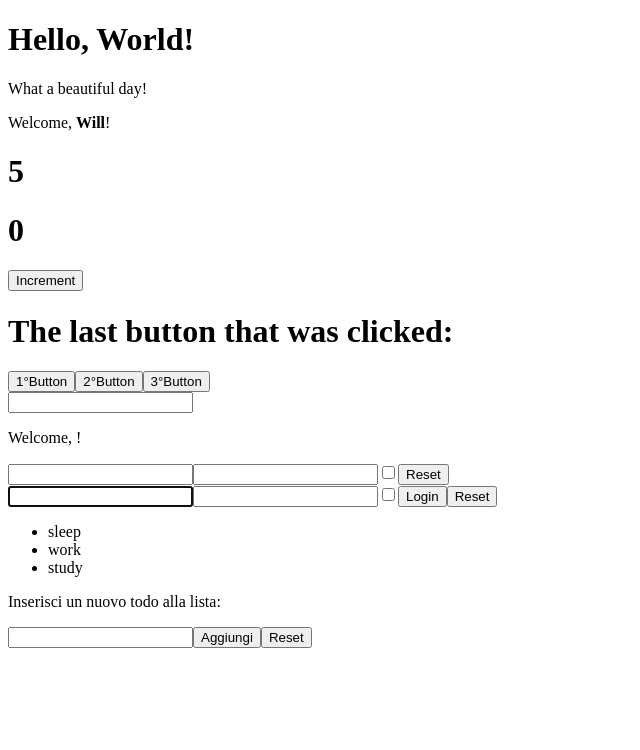
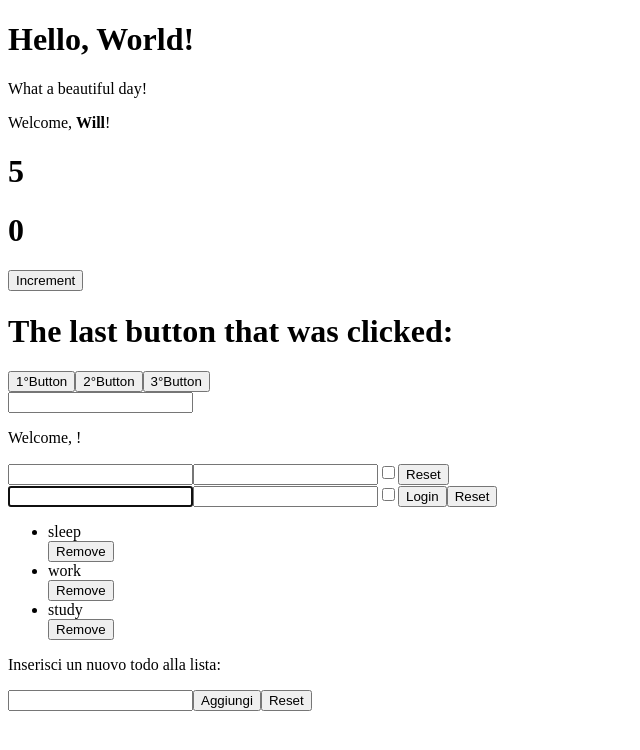
Before and after one commit to angiee05/react-exercises, a React (Create React App) app: page / in a window 1280 px wide. Shown: the top 750 px of the page, without its empty margins (0-640 px from the left). Built offline with nearby package versions, Linux system fonts and the light colour scheme.

Commit message:
list 6 da finire

```diff
--- a/src/TodoList.js
+++ b/src/TodoList.js
@@ -6,9 +6,14 @@ export class TodoList extends React.Component {
         input: ''
     }
 
+    removeItem = () => {
+
+    }
+
+
     componentDidMount = () => {
         this.setState({
-            items: this.state.items.map((item) => <li>{item}</li>)
+            items: this.state.items.map((item,index) => <div><li key={index}>{item}</li><button onClick={this.state.items.slice(index,1)}>Remove</button></div>)
         })
     }
 
@@ -23,7 +28,7 @@ export class TodoList extends React.Component {
     addTodo = () => {
         this.state.items.push(this.state.input)
         this.setState({
-            items: this.state.items.map((item) => <li>{item}</li>),
+            items: this.state.items.map((item,index) => <div><li key={index}>{item}</li><button onClick={this.state.items.slice(index,1)}>Remove</button></div>),
             input: ''
         })
     }
```
